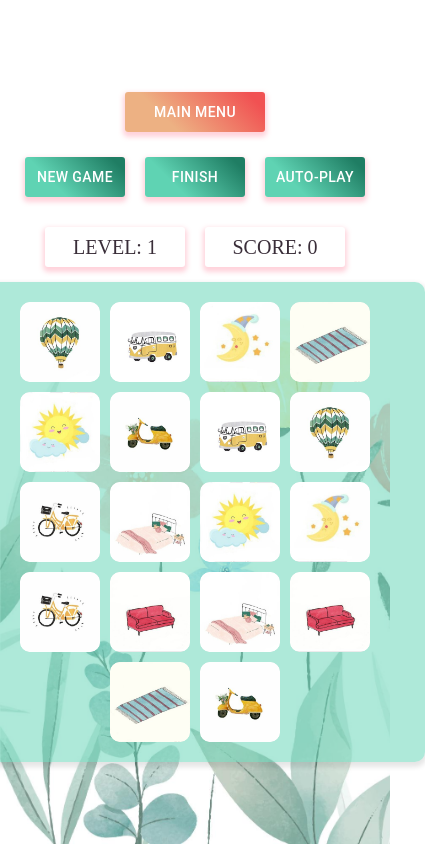
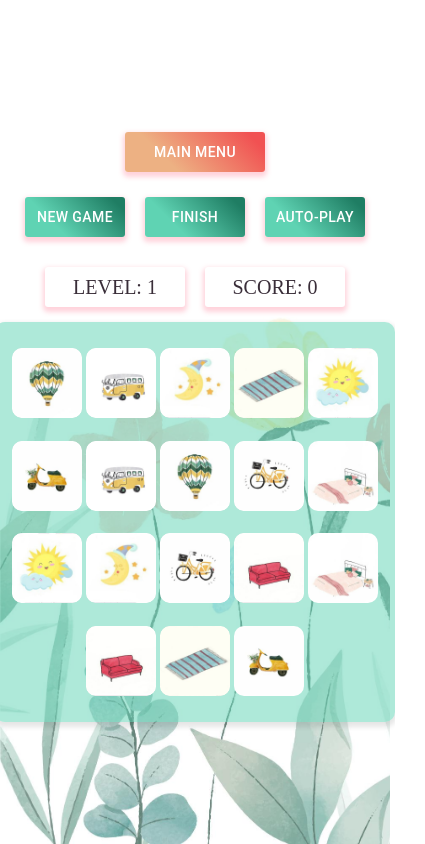
Before and after one commit to AStashevskaya/Game-React, a React (Create React App) app: page / in a window 390 px wide. Both pictures are taken after a click on the item "NEW GAME". Shown: the whole page, 425 px wide, since content can reach past the window. Built offline with nearby package versions, Linux system fonts and the light colour scheme; no server answers.

Commit message:
fix: fix styles

```diff
--- a/src/scss/_about.scss
+++ b/src/scss/_about.scss
@@ -10,11 +10,15 @@
         box-shadow: 3px 3px 10px 0 #212121;
         background-color: white;
         color: $balck;
-        max-height: 600px;
         margin-bottom: 40px;
         padding: 50px 20px;
         font-family: 'Noconne';
         font-size: 24px;
+        max-height: 480px;
+        font-family: 'Noconne';
+        font-size: 24px;
+        scroll-behavior: smooth;
+        overflow-y: scroll;
 
         @media(max-width: 500px) {
             width: 100%;
--- a/src/scss/_card.scss
+++ b/src/scss/_card.scss
@@ -11,6 +11,12 @@
     @media (max-width: 768px){
       @include equalSides(80px);
     }
+
+    @media (max-width: 500px){
+      @include equalSides(70px);
+      margin: 2px;
+    }
+
 
     &:hover {
       box-shadow: none;
@@ -36,6 +42,10 @@
       font-family: 'Noconne';
       color: $balck;
       font-size: 30px;
+
+      @media(max-width: 768px) {
+        font-size: 23px;
+      }
     }
 
     &__front,
--- a/src/scss/_containers.scss
+++ b/src/scss/_containers.scss
@@ -10,6 +10,11 @@
         padding: 0 20px;
         height: 100%;
         }
+
+    @media (max-width: 768px) {
+            padding: 0 10px;
+    min-height: fit-content;
+            }
 
     nav {
         width: 100%;
--- a/src/scss/_elements.scss
+++ b/src/scss/_elements.scss
@@ -8,7 +8,7 @@
 
     @media(max-width: 768px) {
         margin-top: 20px;
-        margin-bottom: 40px;
+        margin-bottom: 20px;
         height: fit-content;
         }
 
--- a/src/scss/_game.scss
+++ b/src/scss/_game.scss
@@ -14,6 +14,7 @@
 
 .game {
   height: 100%;
+  min-height: fit-content;
   display: flex;
   align-items: center;
   justify-content: center;
@@ -30,6 +31,7 @@
      }
      @media (max-width: 500px) {
       padding: 5px 0;
+      padding: 5px;
      }
   }
 
@@ -56,7 +58,7 @@
   min-height: 400px;
   height: fit-content;
   width: 60%;
-  min-width: 460px;
+  min-width: 400px;
   max-width: 700px;
   background-color: rgba($color:#5FD3B3, $alpha: .5);
   border-radius: 10px;
@@ -70,4 +72,8 @@
   @media (max-width: 960px) {
     width: 100%;
   }
+
+  @media (max-width: 500px){
+    @include equalSides(70px);
+  }
 }
--- a/src/scss/_popup.scss
+++ b/src/scss/_popup.scss
@@ -15,5 +15,9 @@
       color: #FFFFFF;
       font-size: 90px;
       font-weight: 600;
+
+      @media(max-width: 768px) {
+         font-size: 60px;
+       }
    }
 }
--- a/src/scss/style.scss
+++ b/src/scss/style.scss
@@ -13,6 +13,7 @@
 html, body {
 width: 100%;
 height: 100%;
+min-height: fit-content;
 margin: 0;
 padding: 0;
 border: 0;
```
